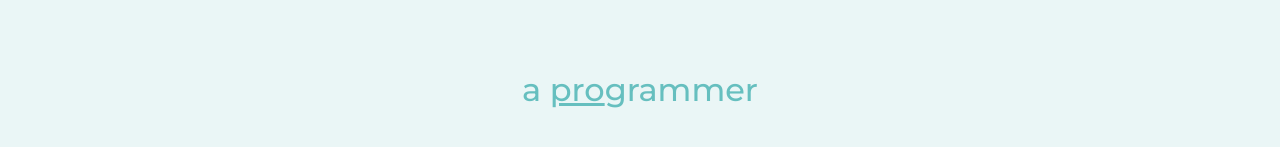
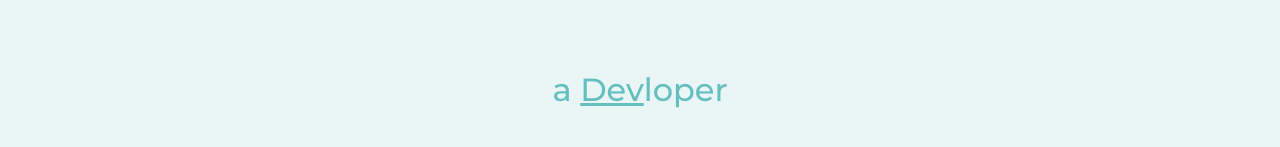
Before and after one commit to chetan-v/cv, a plain HTML site: page index.html in a window 1280 px wide. Shown: the part 283-430 px from the top of the page. Drawn offline with Linux system fonts and the light colour scheme.

Commit message:
Update index.html

```diff
--- a/index.html
+++ b/index.html
@@ -12,7 +12,7 @@
     <div class="top">
       <img class="top-cloud" src="images/cloud.png" alt="cloud-img">
         <h1>I'm Chetan</h1>
-        <h2 class="second">a <span class="pro">pro</span>grammer</h2>
+        <h2 class="second">a <span class="pro">Dev</span>loper</h2>
         <img  class="bottom-cloud" src="images/cloud.png" alt="cloud-img">
 <img src="images/mountain.png" alt="mountain-img">
   </div>
```
